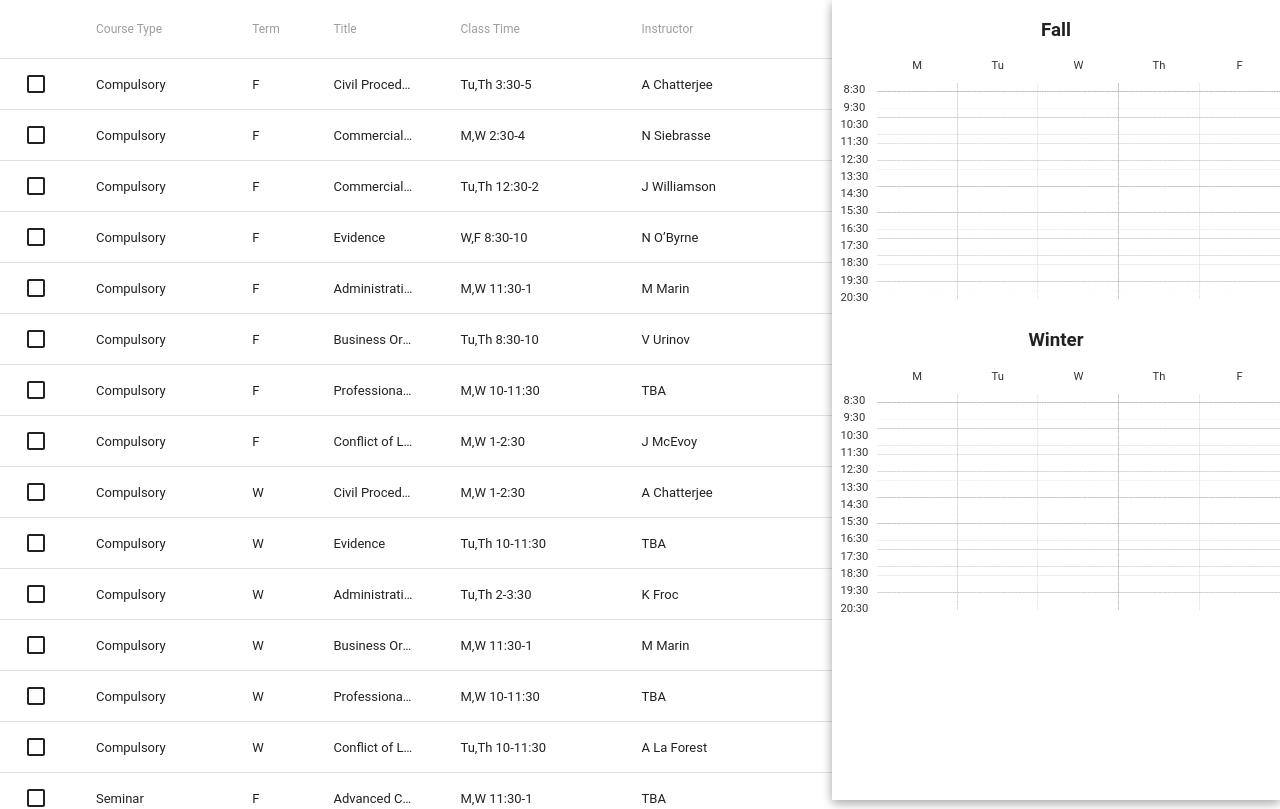
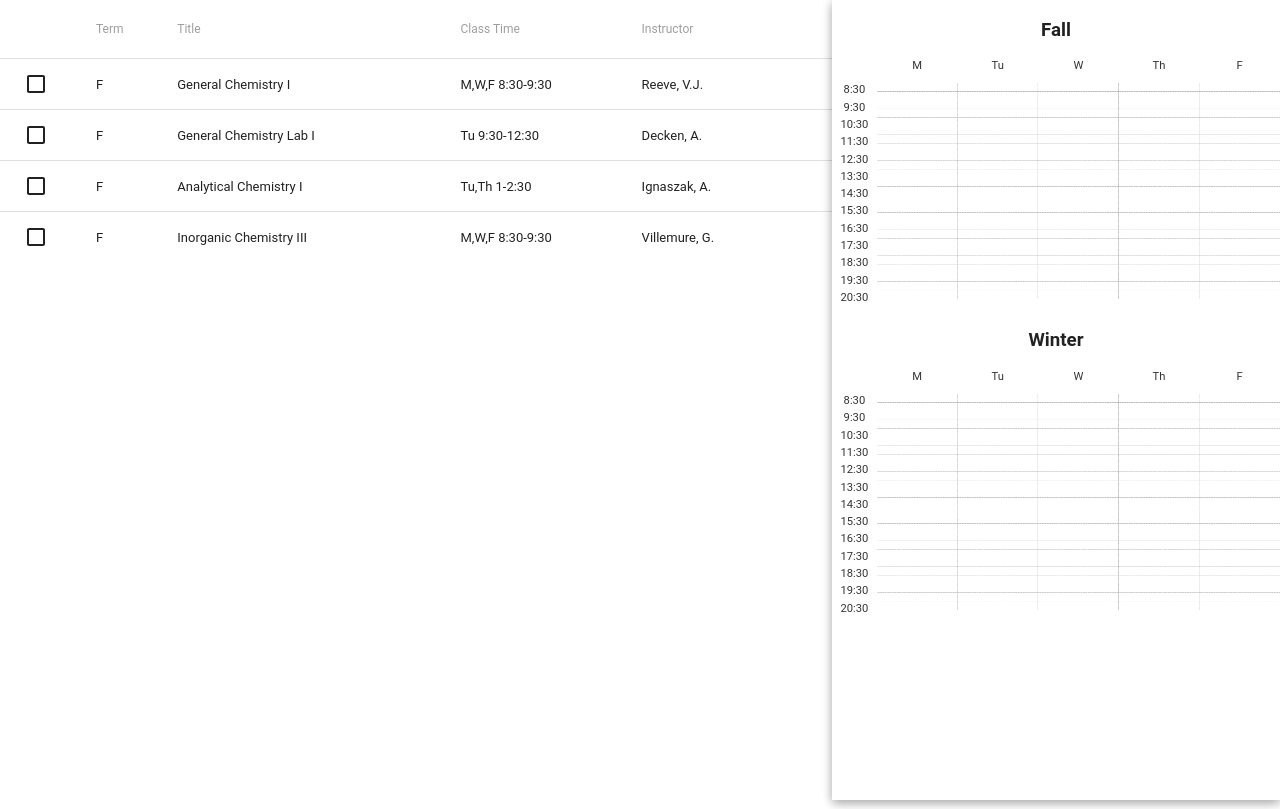
Before and after one commit to bearoplane/ballot-helper, a React app: page / in a window 1280 px wide. Shown: the top 809 px of the page. Built offline with nearby package versions, Linux system fonts and the light colour scheme; what react-tap-event-plugin would draw is missing.

Commit message:
little update to try it with other faculty's courses

```diff
--- a/src/App.js
+++ b/src/App.js
@@ -2,13 +2,15 @@ import React, { Component } from 'react'
 import logo from './logo.svg'
 import './App.css'
 
-import classes from './data'
+// import classes from './data'
+import classes from './otherdata'
 import createStore from './createStore'
 
 import CourseList from './components/CourseList'
 import TimeTables from './components/TimeTables'
 import TopMenu from './components/TopMenu'
 
+/*
 const schema = [
   'type',
   'term',
@@ -21,6 +23,16 @@ const schema = [
   'paper',
   'tclass',
   'texam'
+]
+*/
+const schema = [
+  'num',
+  'term',
+  'id',
+  'section',
+  'title',
+  'instructor',
+  'tclass'
 ]
 
 // These must match the values in the data
@@ -97,14 +109,15 @@ class App extends Component {
   render() {
     const { selected, store, type, selection } = this.state
 
+/*
     const courses = Object.values(store.data).filter(course => {
-      console.log('type', course.type, type[course.type], 'selection', course.selection, selection[course.selection])
       return type[course.type] && selection[course.selection]
     })
+*/
 // <TopMenu filters={{ type, selection }} updateFilters={this._updateFilters} />
     return (
       <div className="App">
-        <CourseList selectedCourses={selected} courses={courses} setSelected={this._setSelected} />
+        <CourseList selectedCourses={selected} courses={Object.values(store.data)} setSelected={this._setSelected} />
         <TimeTables courses={selected.map(key => store.get(key))} />
       </div>
     )
--- a/src/components/CourseList.js
+++ b/src/components/CourseList.js
@@ -31,7 +31,6 @@ const CourseList = ({ courses, setSelected, selectedCourses }) => {
 
   const tableData = courses.map(course => (
     <TableRow key={makeKey(course)} selected={!!~selectedCourses.indexOf(makeKey(course))}>
-      <TableRowColumn width="13%">{ course.type }</TableRowColumn>
       <TableRowColumn width="4%">{ course.term.slice(0, 1) }</TableRowColumn>
       <TableRowColumn>{ course.title }</TableRowColumn>
       <TableRowColumn width="16%">{ course.tclass }</TableRowColumn>
@@ -62,7 +61,6 @@ const CourseList = ({ courses, setSelected, selectedCourses }) => {
           enableSelectAll={false}
         >
           <TableRow>
-            <TableHeaderColumn width="13%">Course Type</TableHeaderColumn>
             <TableHeaderColumn width="4%">Term</TableHeaderColumn>
             <TableHeaderColumn>Title</TableHeaderColumn>
             <TableHeaderColumn width="16%">Class Time</TableHeaderColumn>
--- a/src/components/TimeTables.js
+++ b/src/components/TimeTables.js
@@ -18,7 +18,7 @@ const TimeTableCell = ({ course, day }) => {
 
   if (start >= 1 && start < 8.5)
     start += 12
-  if (end >= 1 && end < 10)
+  if (end >= 1 && end < 9.5)
     end += 12
 
   // use 8:30am as zero
--- a/src/createStore.js
+++ b/src/createStore.js
@@ -24,7 +24,7 @@ function createStore(data, schema, { cell, row }) {
   }
 
   let store = processData(data)
-
+console.log('store', store)
   return {
     data: store,
     get: (id) => store[id]
--- /dev/null
+++ b/src/otherdata.js
@@ -0,0 +1,4 @@
+export default "300711|FALL|CHEM1001|FR01A|General Chemistry I|Reeve, V.J.|M,W,F 8:30-9:30; \
+300712|FALL|CHEM1006|FR01A|General Chemistry Lab I|Decken, A.|Tu 9:30-12:30; \
+300726|FALL|CHEM2121|FR01A|Analytical Chemistry I|Ignaszak, A.|Tu,Th 1-2:30; \
+300744|FALL|CHEM3201|FR01A|Inorganic Chemistry III|Villemure, G.|M,W,F 8:30-9:30"
```
